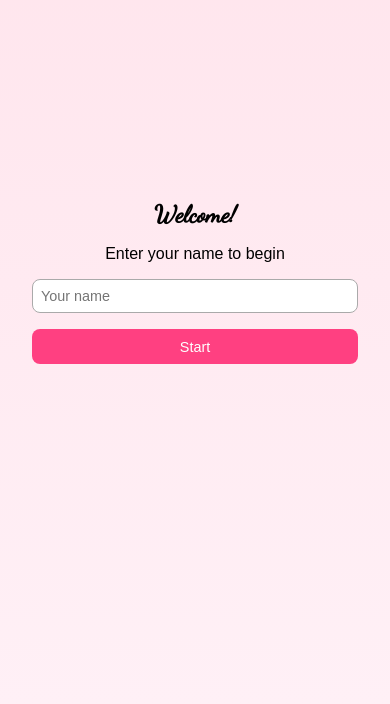
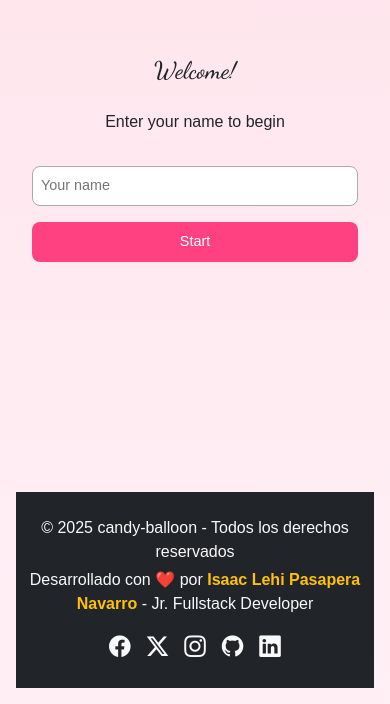
Before and after one commit to isaacpassnav/rosa-clavel, a website built with Vite: page index.html in a window 390 px wide. Shown: the part 140-844 px from the top of the page. Built offline with nearby package versions, Linux system fonts and the light colour scheme; files whose address does not match are found by name.

Commit message:
se agrega footer responsivo

```diff
--- a/index.html
+++ b/index.html
@@ -6,6 +6,9 @@
     <link rel="preconnect" href="https://fonts.googleapis.com">
     <link rel="preconnect" href="https://fonts.gstatic.com" crossorigin>
     <link href="https://fonts.googleapis.com/css2?family=Dancing+Script:wght@500&family=Poppins:wght@300;500;700&display=swap" rel="stylesheet">
+    <!-- Bootstrap CSS -->
+    <link href="https://cdn.jsdelivr.net/npm/bootstrap@5.3.3/dist/css/bootstrap.min.css" rel="stylesheet">
+    <link href="https://cdn.jsdelivr.net/npm/bootstrap-icons/font/bootstrap-icons.css" rel="stylesheet">
 
     <title>Wellcome to Candy Balloon</title>
     <link rel="stylesheet" href="/src/style.css" />
@@ -13,5 +16,33 @@
   <body>
     <div id="app"></div>
     <script type="module" src="/src/main.js"></script>
+    <footer class="bg-dark text-light py-4 mt-5">
+      <div class="container text-center">
+        <p class="mb-1">
+          &copy; <span id="year"></span> candy-balloon - Todos los derechos reservados
+        </p>
+        <p class="mb-3">
+          Desarrollado con ❤️ por
+          <span class="fw-bold text-warning">Isaac Lehi Pasapera Navarro</span> - Jr. Fullstack Developer
+        </p>
+        <div class="d-flex justify-content-center gap-3">
+          <a href="https://facebook.com" target="_blank" rel="noreferrer" class="text-light fs-4">
+            <i class="bi bi-facebook"></i>
+          </a>
+          <a href="https://x.com/IsaacPasapera" target="_blank" rel="noreferrer" class="text-light fs-4">
+            <i class="bi bi-twitter-x"></i>
+          </a>
+          <a href="https://www.instagram.com/isaac_pasapera/" target="_blank" rel="noreferrer" class="text-light fs-4">
+            <i class="bi bi-instagram"></i>
+          </a>
+          <a href="https://github.com/isaacpassnav" target="_blank" rel="noreferrer" class="text-light fs-4">
+            <i class="bi bi-github"></i>
+          </a>
+          <a href="https://www.linkedin.com/in/isaac-pasapera-navarro/" target="_blank" rel="noreferrer" class="text-light fs-4">
+            <i class="bi bi-linkedin"></i>
+          </a>
+        </div>
+      </div>
+    </footer>
   </body>
 </html>
--- a/src/main.js
+++ b/src/main.js
@@ -4,6 +4,7 @@ import UIManager from './components/UIManager.js';
 
 let playerName = '';
 const app = document.getElementById('app');
+document.getElementById("year").textContent = new Date().getFullYear();
 
 // Start with name input
 const intro = new IntroForm(app, (name) => {
--- a/src/style.css
+++ b/src/style.css
@@ -4,42 +4,42 @@
   box-sizing: border-box;
   font-family: 'Arial', sans-serif;
 }
-
 body {
   font-family: 'Poppins', sans-serif;
   background: linear-gradient(to bottom, #ffe4ec, #fff0f6);
   min-height: 100vh;
   display: flex;
+  flex-direction: column;
   justify-content: center;
-  align-items: center;
+  align-items: stretch;
   padding: 1rem;
   transition: background 0.8s ease-in-out;
 }
-
 h1, h2 {
   font-family: 'Dancing Script', cursive;
 }
-
 #app {
+  flex: 1 0 auto;         /* crece para empujar el footer hacia abajo */
+  display: flex;
+  flex-direction: column;
+  justify-content: center; /* centra verticalmente el contenido dentro del espacio disponible */
   width: 100%;
-  max-width: 500px;
+  max-width: 500px;        /* tu valor actual */
+  margin: 0 auto;
   text-align: center;
   padding: 1rem;
 }
-
 .intro {
   display: flex;
   flex-direction: column;
   gap: 1rem;
 }
-
 .intro input {
   padding: 0.6rem;
   border-radius: 8px;
   border: 1px solid #aaa;
   font-size: 1rem;
 }
-
 .intro button {
   padding: 0.7rem;
   border: none;
@@ -106,71 +106,57 @@ h1, h2 {
   cursor: pointer;
   transition: 0.3s;
 }
-
 #yesBtn {
   background: #4caf50;
   color: white;
 }
-
 #yesBtn:hover {
   background: #388e3c;
 }
-
 #noBtn {
   background: #f44336;
   color: white;
 }
-
 #noBtn:hover {
   background: #c62828;
 }
-
 #result {
   margin-top: 1.5rem;
 }
-
 #result img {
   width: 100px;
   margin-bottom: 1rem;
 }
-
 /* Responsive */
 @media (max-width: 480px) {
   h1 {
     font-size: 1.5rem;
   }
-
   .intro input {
     font-size: 0.9rem;
     padding: 0.5rem;
   }
-
   .intro button {
     font-size: 0.9rem;
     padding: 0.6rem;
   }
-
   .balloon {
     width: 50px;
     height: 70px;
     font-size: 1rem;
   }
-
   .phrase {
     font-size: 1rem;
     letter-spacing: 1.5px;
   }
-
   .final button {
     width: 100%;
     margin: 0.5rem 0;
   }
-
   #result img {
     width: 80px;
   }
 }
-
 .final h2 {
   font-family: 'Dancing Script', cursive;
   font-size: 1.4rem;
@@ -202,18 +188,15 @@ h1, h2 {
   position: relative;
   overflow: hidden;
 }
-
 .final.no-party {
   background: none;
 }
-
 /* Fiesta */
 .final.party {
   background: url("../src/assets/img/party-popper.webp") no-repeat center center;
   background-size: cover;
   animation: fadeParty 1s ease-in-out forwards, partyPulse 4s ease-in-out infinite;
 }
-
 /* Mensaje final (YES) */
 .celebration {
   display: flex;
@@ -222,12 +205,10 @@ h1, h2 {
   justify-content: center;
   gap: 1rem;
 }
-
 .celebration .emoji {
   font-size: 4rem;
   animation: pulseSync 2s ease-in-out infinite;
 }
-
 .celebration p {
   font-family: 'Dancing Script', cursive;
   font-size: 2rem;
@@ -255,3 +236,11 @@ h1, h2 {
   from { opacity: 0; }
   to { opacity: 1; }
 }
+footer a {
+  transition: transform 0.3s, color 0.3s;
+}
+
+footer a:hover {
+  color: #ffc107 !important; /* amarillo elegante */
+  transform: scale(1.2);
+}
```
